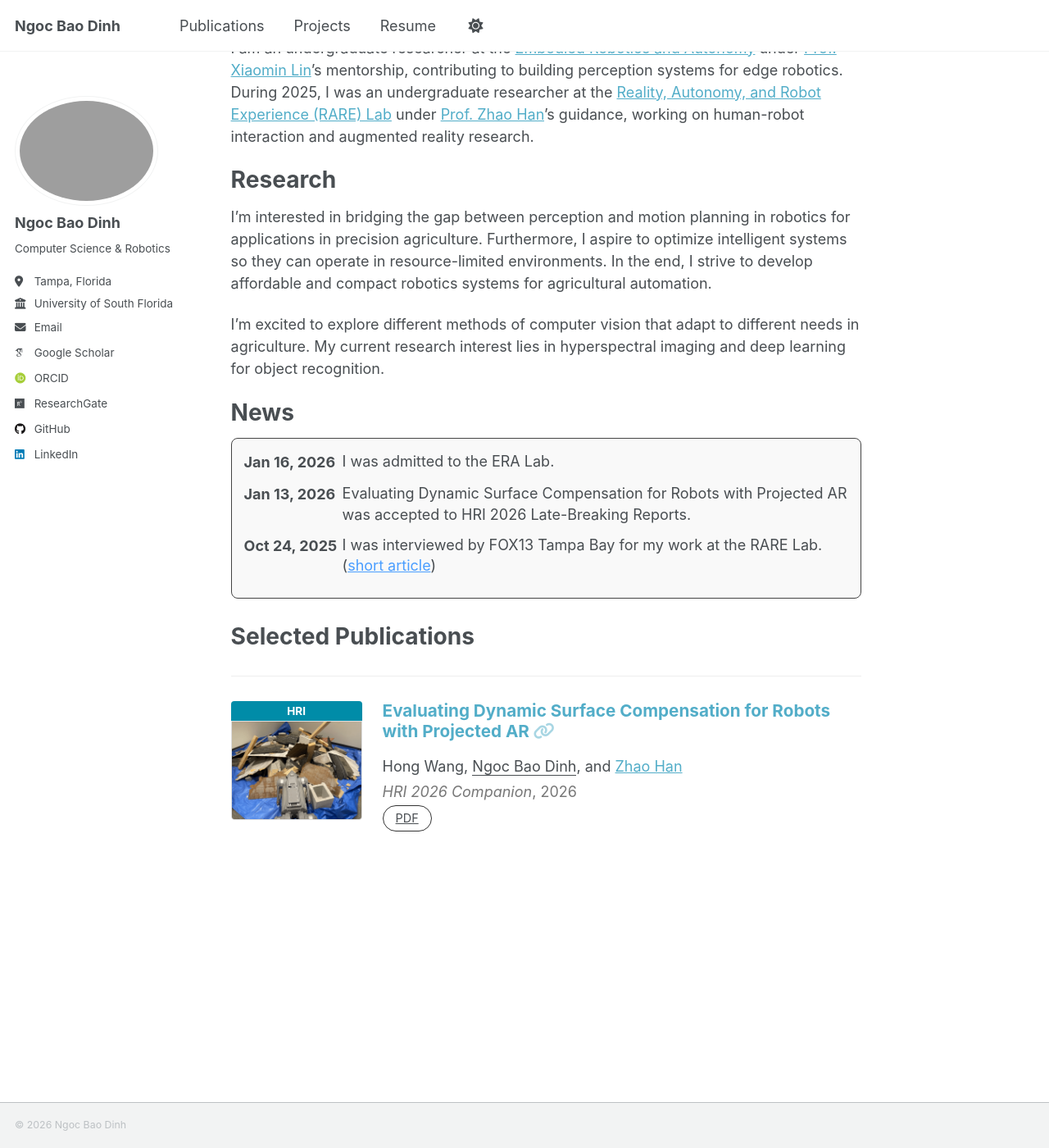
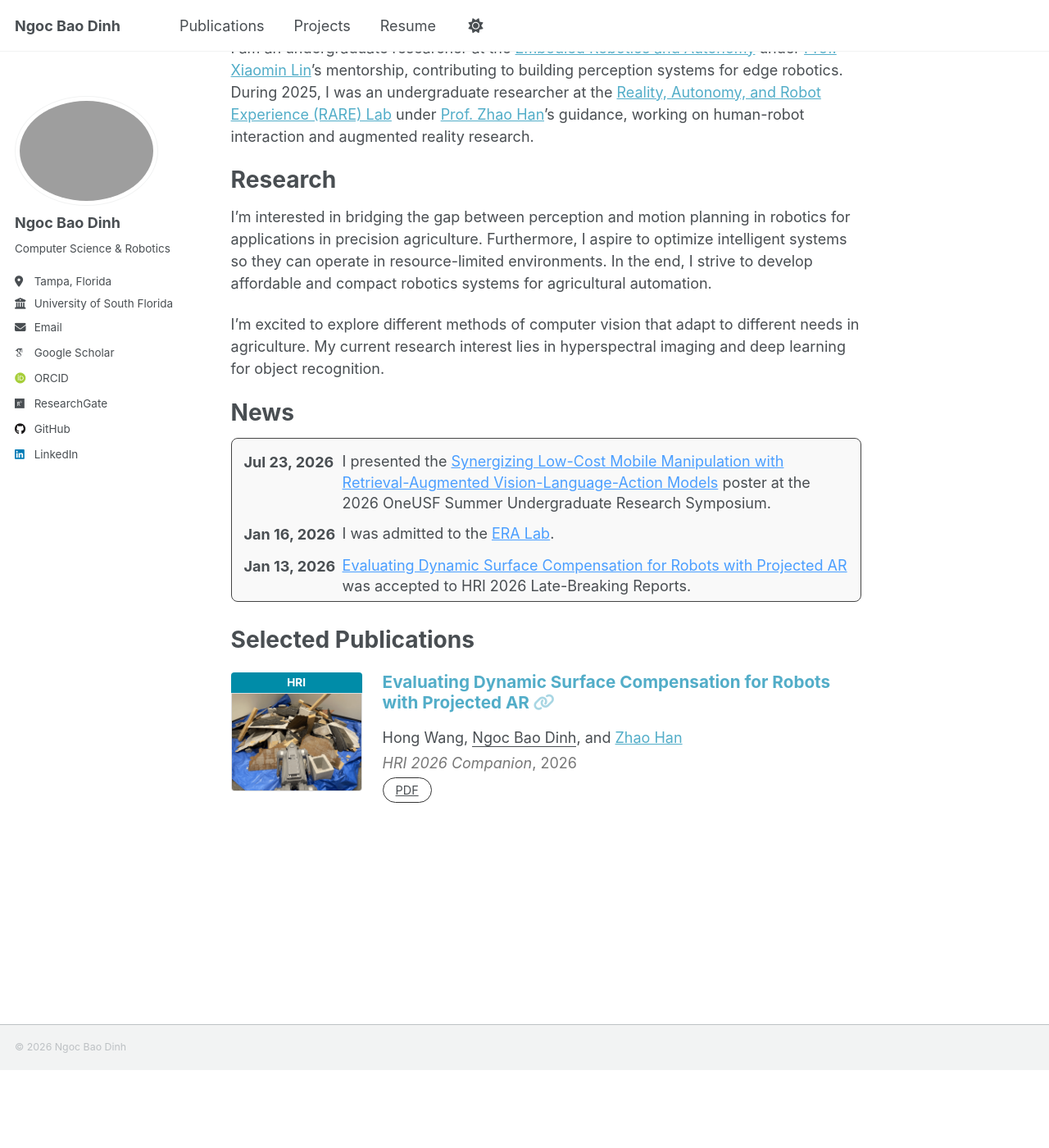
Before and after one commit to baodn19/baodn19.github.io, a Jekyll site: the page built from _pages/about.md, in a window 1280 px wide and 1400 px high, scrolled down 174 px. Shown: the whole window at 82% size. Built offline with Jekyll 4.4.1, drawn with Linux system fonts in a browser that asks for light colours; some web fonts are replaced; a script that is not in the unit is left out; after the commit the page ends 1479 px from its top, so only the background shows below that.

Commit message:
Add new publication on low-cost mobile manipulation and update related sections

```diff
--- a/_pages/about.md
+++ b/_pages/about.md
@@ -21,12 +21,16 @@ News
 ======
 <div class="news-scroll-box">
   <div class="news-item">
+    <span class="news-date">Jul 23, 2026</span>
+    <span class="news-content">I presented the <a href="https://baodn19.github.io/assets/pdf/OneUSF26-BudgetRobotRAGVLA.pdf">Synergizing Low-Cost Mobile Manipulation with Retrieval-Augmented Vision-Language-Action Models</a> poster at the 2026 OneUSF Summer Undergraduate Research Symposium.</span>
+  </div>
+  <div class="news-item">
     <span class="news-date">Jan 16, 2026</span>
-    <span class="news-content">I was admitted to the ERA Lab.</span>
+    <span class="news-content">I was admitted to the <a href="https://era-research-lab.github.io/">ERA Lab</a>.</span>
   </div>
   <div class="news-item">
     <span class="news-date">Jan 13, 2026</span>
-    <span class="news-content">Evaluating Dynamic Surface Compensation for Robots with Projected AR was accepted to HRI 2026 Late-Breaking Reports.</span>
+    <span class="news-content"><a href="https://therarelab.com/publications/hri26lbr-evaluating-dynamic-surface-compensation-for-robots-with-projected-ar/">Evaluating Dynamic Surface Compensation for Robots with Projected AR</a> was accepted to HRI 2026 Late-Breaking Reports.</span>
   </div>
   <div class="news-item">
     <span class="news-date">Oct 24, 2025</span>
--- a/_pages/publications.html
+++ b/_pages/publications.html
@@ -39,7 +39,7 @@ body.dark, .dark, .dark-mode, [data-theme="dark"], body[class*="dark"] {
   font-size: 1.5em;
   font-weight: bold;
   margin-top: 40px;      /* Spacing above */
-  margin-bottom: 20px;   /* Spacing below */
+  margin-bottom: 12px;   /* Spacing below */
 
   /* Matches your Project Categories */
   color: inherit !important;
@@ -53,7 +53,7 @@ body.dark, .dark, .dark-mode, [data-theme="dark"], body[class*="dark"] {
 }
 </style>
 
-<h1 class="category-title" style="margin-top: 20px;">Short Papers & Reports</h1>
+<h1 class="category-title" style="margin-top: 20px;">Short Papers & Posters</h1>
 
 <hr class="title-divider">
 
--- a/assets/css/main.scss
+++ b/assets/css/main.scss
@@ -85,7 +85,7 @@
 .pub-block-container {
   display: flex;
   gap: 25px;
-  margin-bottom: 40px;
+  margin-bottom: 12px;
   align-items: flex-start;
 }
 
@@ -145,17 +145,11 @@
   border-bottom: none !important;
 }
 
-/* Professional Publication List with Separator Bars */
+/* Publication list: no separators between papers in the same year */
 .publication-flex-row {
-  border-top: 1px solid #eeeeee; /* The light bar between papers */
-  padding-top: 30px;
-  margin-top: 30px;
-}
-
-/* Remove the bar from the very first item */
-.publication-flex-row:first-of-type {
   border-top: none;
-  margin-top: 0;
+  padding-top: 8px;
+  margin-top: 8px;
 }
 
 .archive__subtitle {
@@ -184,12 +178,12 @@
   margin-bottom: 30px;
 }
 
-/* 3. The Year Styling (Separate Line) */
+/* 3. The Year Styling */
 .year-header {
   color: #666; /* Grey text for year */
   font-size: 1.8em;
   font-weight: bold;
-  margin-bottom: 20px;
+  margin-bottom: 12px;
   display: block;
 }
 
@@ -201,14 +195,8 @@
   border-top: none !important;
 }
 
-/* Add a line UNDER each publication item instead */
-.archive__item {
-  border-bottom: 1px solid #333; /* Dark grey separator */
-  padding-bottom: 20px;
-  margin-bottom: 20px;
+.publication-flex-row .archive__item {
+  border-bottom: none;
+  padding-bottom: 0;
+  margin-bottom: 0;
 }
-
-/* Optional: Remove the border from the very last item so it doesn't look floating */
-.archive__item:last-child {
-  border-bottom: none;
-}
```
Also changed, not shown: _publications/2026-07-23-OneUSF26-BudgetRobotRAGVLA.md (added, +13 -0 lines), 2 other files.
